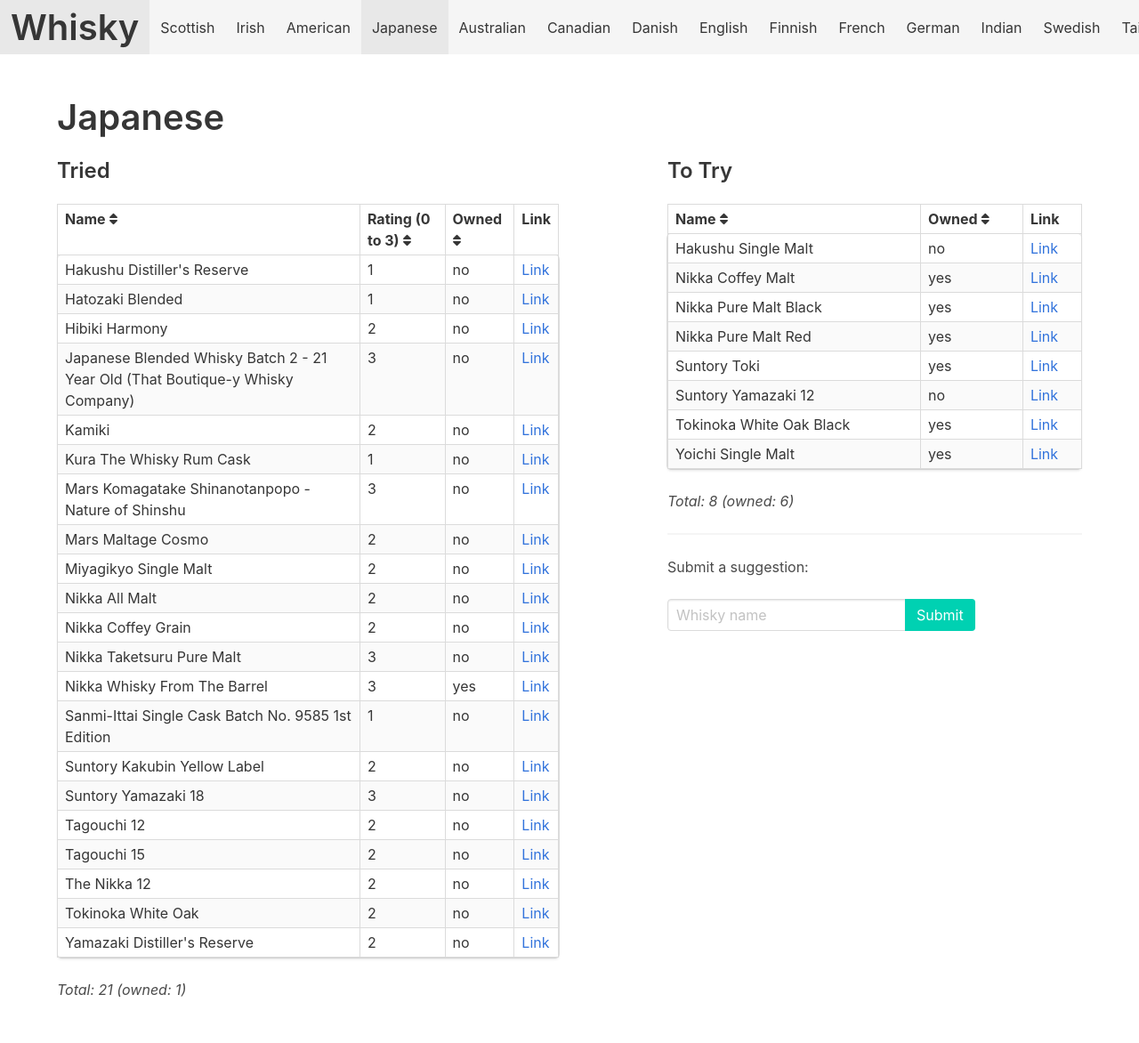
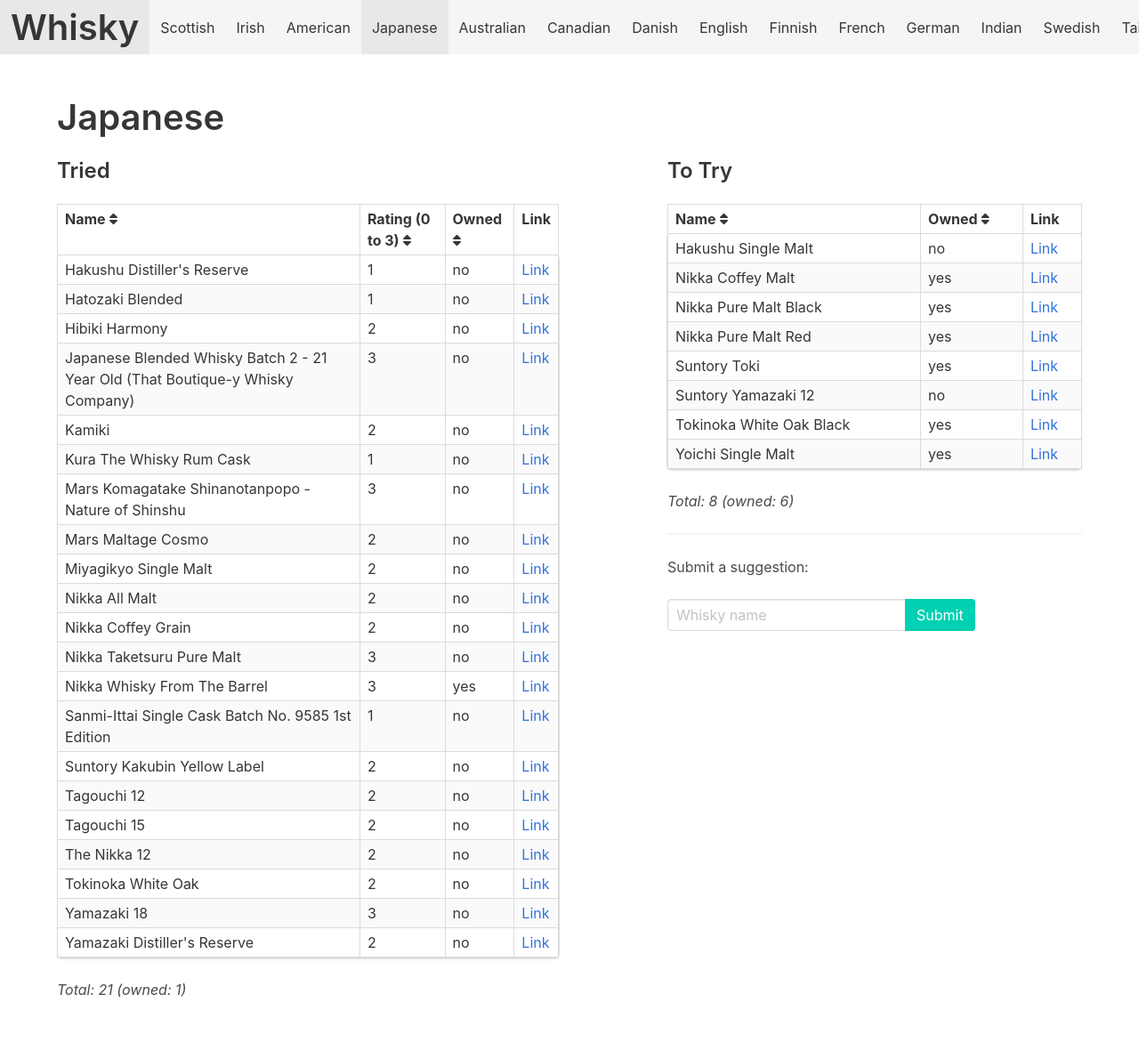
Before and after one commit to grega/whisky, a Jekyll site: the page built from japanese.html, in a window 1280 px wide. Shown: the whole page at 89% size. Built offline with Jekyll 4.4.1, drawn with Linux system fonts in a browser that asks for light colours; nearby versions of some CDN libraries.

Commit message:
Update tried.yml

```diff
--- a/_data/japanese/tried.yml
+++ b/_data/japanese/tried.yml
@@ -50,7 +50,7 @@
 - name: Yamazaki Distiller's Reserve
   rating: 2
 
-- name: Suntory Yamazaki 18
+- name: Yamazaki 18
   rating: 3
 
 - name: The Nikka 12
```
